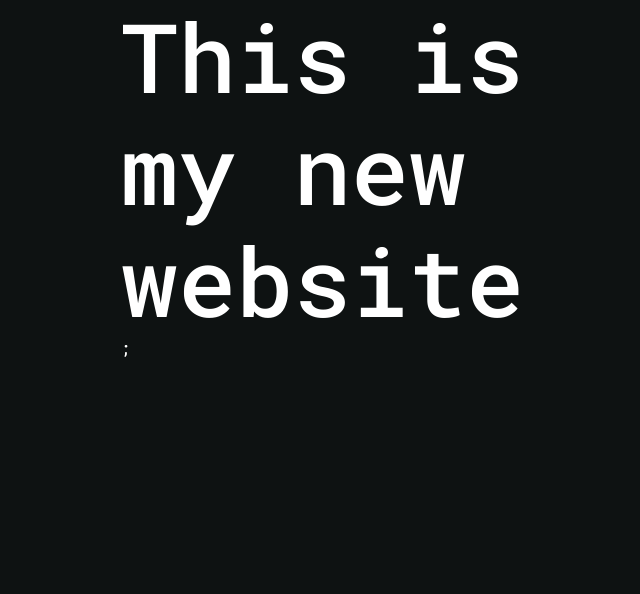
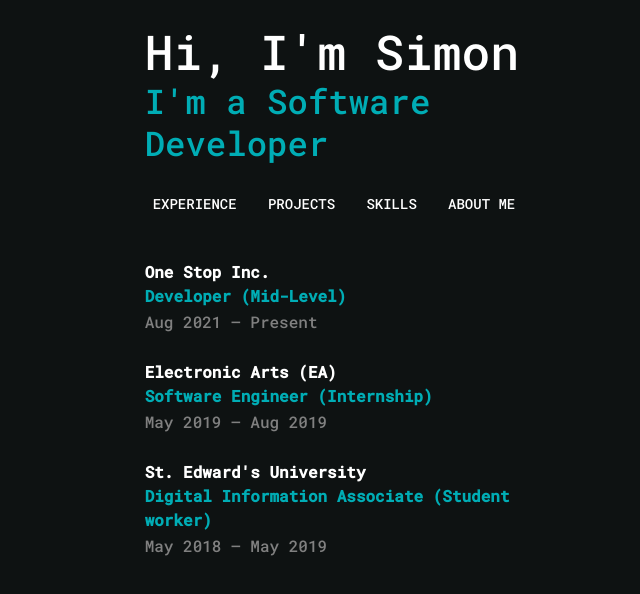
Before and after one commit to gohls/my-new-website, a React (Create React App) app in the folder client/: page / in a window 1280 px wide. Shown: the top 594 px of the page, without its empty margins (306-946 px from the left). Built offline with nearby package versions, Linux system fonts and the light colour scheme.

Commit message:
Some design and context added

```diff
--- /dev/null
+++ b/client/src/AppBar.tsx
@@ -0,0 +1,25 @@
+import * as React from 'react';
+import AppBar from '@mui/material/AppBar';
+import Box from '@mui/material/Box';
+import Toolbar from '@mui/material/Toolbar';
+import Button from '@mui/material/Button';
+
+
+class TopAppBar extends React.Component<{}> {
+    public render() {
+        return (
+            <Box sx={{ flexGrow: 1 }}>
+                <AppBar position="static" color="transparent" elevation={0}>
+                    <Toolbar style={{ display: "flex", justifyContent: "space-between" }}>
+                        <Button color="inherit">Experience</Button>
+                        <Button color="inherit">Projects</Button>
+                        <Button color="inherit">Skills</Button>
+                        <Button color="inherit">About Me</Button>
+                    </Toolbar>
+                </AppBar>
+            </Box>
+        );
+    }
+}
+
+export default TopAppBar;
--- /dev/null
+++ b/client/src/Experience.tsx
@@ -0,0 +1,25 @@
+import * as React from 'react';
+import { Typography } from '@mui/material';
+
+
+class ExperienceText extends React.Component<{}> {
+    public render() {
+        return (
+            <Typography>
+                <b> One Stop Inc. </b>
+                <Typography style={{ color: "#00adb5" }}>  <b>Developer (Mid-Level)</b> </Typography>
+                <Typography variant="subtitle1"> Aug 2021 – Present </Typography>
+                <br />
+                <b> Electronic Arts (EA) </b>
+                <Typography style={{ color: "#00adb5" }}>  <b>Software Engineer (Internship)</b> </Typography>
+                <Typography variant="subtitle1"> May 2019 – Aug 2019 </Typography>
+                <br />
+                <b> St. Edward's University</b>
+                <Typography style={{ color: "#00adb5" }}>  <b>Digital Information Associate (Student worker)</b> </Typography>
+                <Typography variant="subtitle1"> May 2018 – May 2019 </Typography>
+            </Typography>
+        );
+    }
+}
+
+export default ExperienceText;
--- a/client/src/Root.tsx
+++ b/client/src/Root.tsx
@@ -1,12 +1,10 @@
 import React from "react";
-import { CssBaseline, Grid, ThemeProvider, Typography } from "@mui/material";
+import { Box, CssBaseline, Grid, ThemeProvider, Typography } from "@mui/material";
 import { Theme } from "@material-ui/core/styles";
-import '@fontsource/roboto/300.css';
-import '@fontsource/roboto/400.css';
-import '@fontsource/roboto/500.css';
-import '@fontsource/roboto/700.css';
 
 import makeTheme from "./theme";
+import TopAppBar from "./AppBar";
+import ExperienceText from "./Experience";
 
 
 class Root extends React.Component<{}> {
@@ -16,12 +14,24 @@ class Root extends React.Component<{}> {
     return (
       <ThemeProvider theme={theme}>
         <CssBaseline />
+
         <Grid container>
           <Grid item xs={4} />
           <Grid item xs={4}>
-            <Typography variant="h1">
-              This is my new website
-            </Typography>;
+            <Box mt={3} ml={3} mb={1}>
+              <Typography variant="h3">
+                Hi, I'm Simon
+              </Typography>
+              <Typography variant="h4" style={{ color: "#00adb5" }}>
+                I'm a Software Developer
+              </Typography>
+            </Box>
+            <TopAppBar />
+            <Box mt={3} ml={3} mb={1}>
+              <Typography>
+                <ExperienceText />
+              </Typography>
+            </Box>
           </Grid>
           <Grid item xs={4} />
         </Grid>
```
Also changed, not shown: 1 other file (tests, documents, lock files or other folders).
